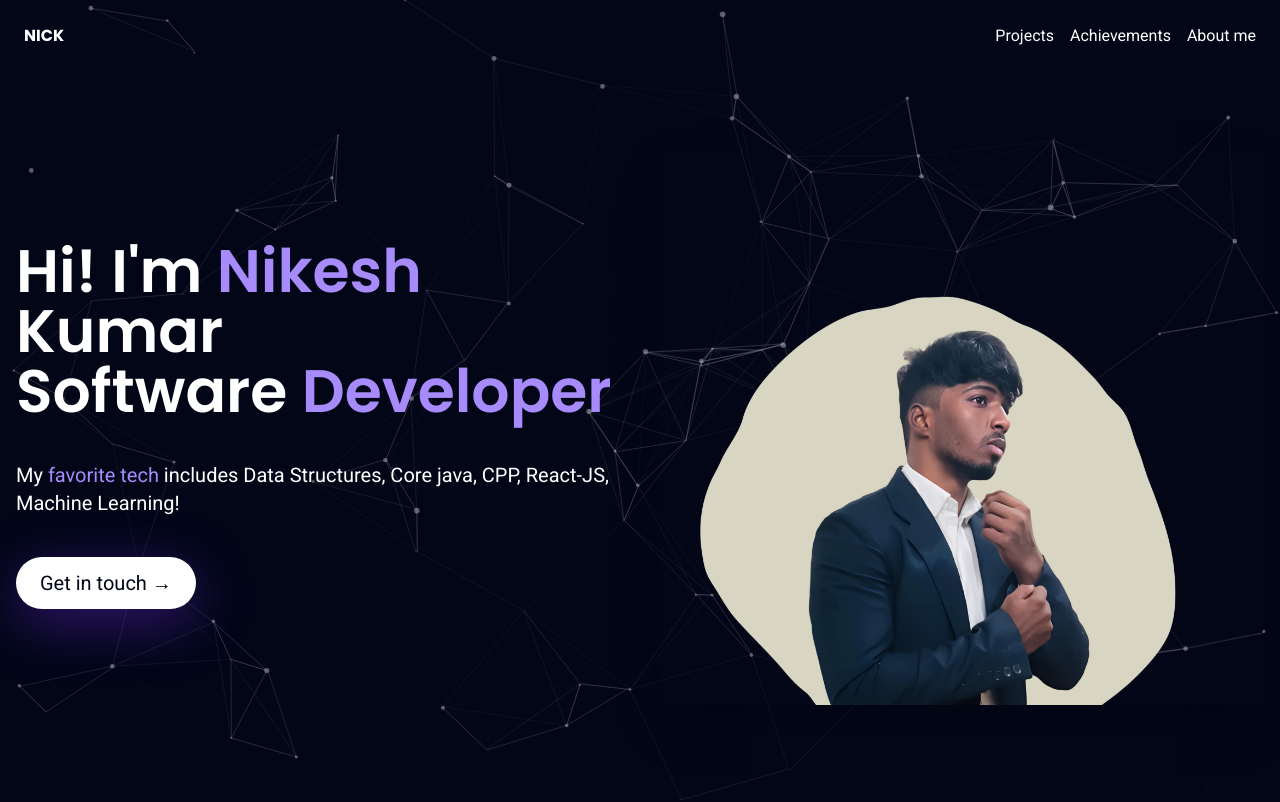
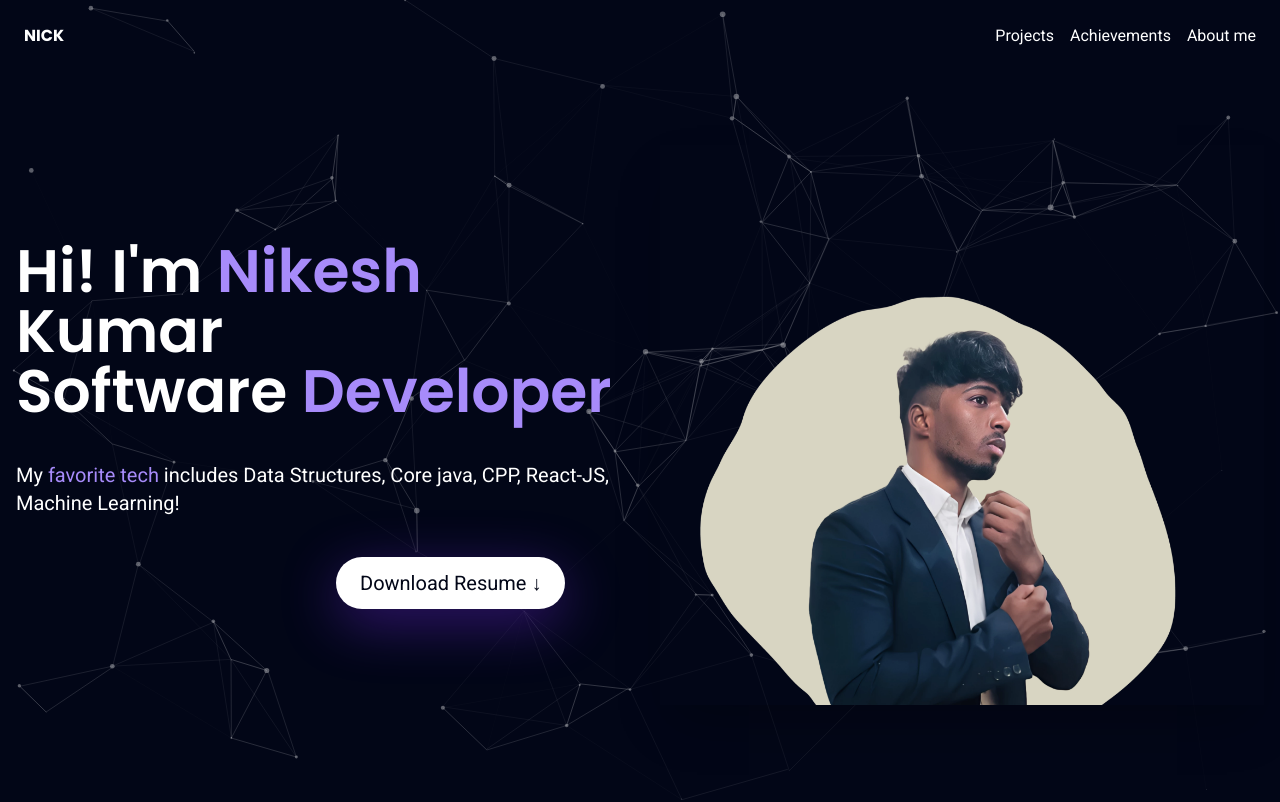
Before and after one commit to Nikesh-3103/PortFolio, a SvelteKit app: page / in a window 1280 px wide. Shown: the top 802 px of the page. Built offline with nearby package versions, Linux system fonts and the light colour scheme.

Commit message:
update resume

```diff
--- a/src/components/Main.svelte
+++ b/src/components/Main.svelte
@@ -59,13 +59,17 @@
                 My <span class="text-violet-400"> favorite tech</span> includes Data Structures, Core java, CPP, React-JS, Machine Learning!
             </p>
             <button
-                class="blueShadow mx-auto lg:mr-auto lg:ml-0 text-base sm:text-lg md:text-xl poppins relative overflow-hidden px-6 py-3 group rounded-full bg-white text-slate-950"
-            >
-                <div
-                    class="absolute top-0 right-full w-full h-full bg-violet-400 opacity-20 group-hover:translate-x-full z-0 duration-200"
-                />
-                <h4 class="relative z-9">Get in touch &rarr;</h4>
-            </button>
+    class="blueShadow mx-auto lg:mr-auto lg:ml-80 text-base sm:text-lg md:text-xl poppins relative overflow-hidden px-6 py-3 group rounded-full bg-white text-slate-950 hover:bg-violet-400 hover:text-white transition duration-300"
+>
+    <a
+        href="/NIKESH%20KUMAR%20RESUME%201P.pdf"
+        download
+        class="relative z-10"
+    >
+        <h4>Download Resume &darr;</h4>
+    </a>
+</button>
+
         </div>
         <div class="relative shadow-2xl grid place-items-center">
             <img
```
Also changed, not shown: 1 other file (tests, documents, lock files or other folders).
